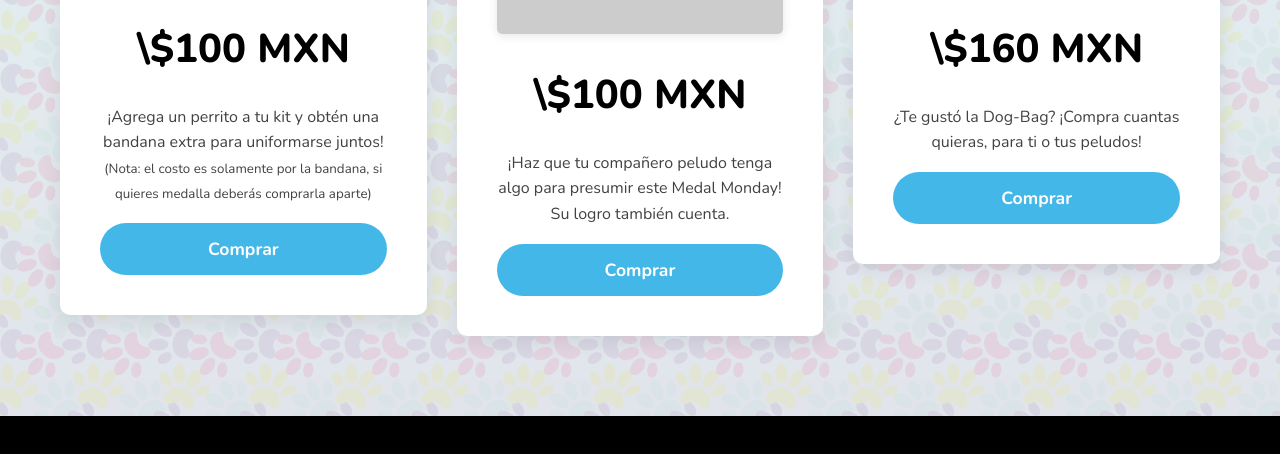
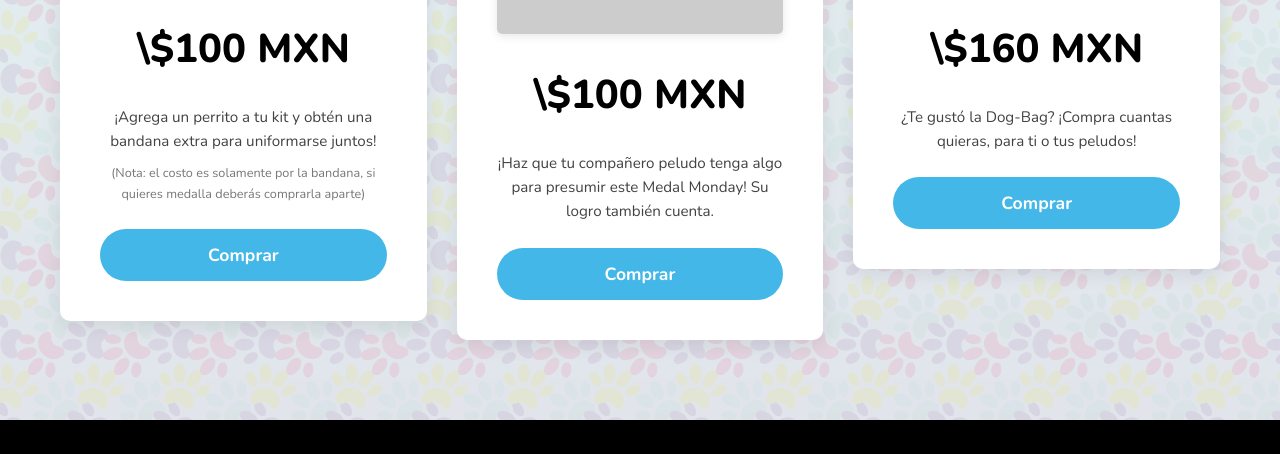
Before and after one commit to Diegobri2002/triangulo-prod, a plain HTML site: page index.html in a window 1280 px wide. Shown: the part 4786-5240 px from the top of the page. Drawn offline with nearby package versions, Linux system fonts and the light colour scheme; placeholder pictures from the web are drawn by us.

Commit message:
Update style.css

```diff
--- a/style.css
+++ b/style.css
@@ -723,6 +723,36 @@
             }
         }
 
+/* --- ESTILOS PARA TARJETAS DE PRODUCTOS EXTRA --- */
+
+        /* Estilo para la descripción del producto */
+        .package-card .product-description {
+            font-size: 0.95rem;
+            color: var(--text-color);
+            margin-bottom: 1.5rem;
+            /* flex-grow: 1;
+             Esto empuja el botón al fondo de la tarjeta,
+             ya que .package-card es un flex-column.
+            */
+            flex-grow: 1;
+        }
+
+        /* Estilo para la nota en la descripción */
+        .package-card .product-description small {
+            display: inline-block;
+            margin-top: 10px;
+            color: #777;
+        }
+
+        /* El estilo .btn-package ya existe en tu CSS original (línea 527)
+         y funcionará perfectamente aquí.
+         Agregamos 'product-card' al HTML para evitar que el JS
+         intente interactuar con ellas, si acaso.
+        */
+        .product-card a.btn-package {
+            margin-top: auto; /* Se asegura que el botón se mantenga al fondo */
+        }
+
         /* Footer */
         a.logo {
             display: flex;
```
